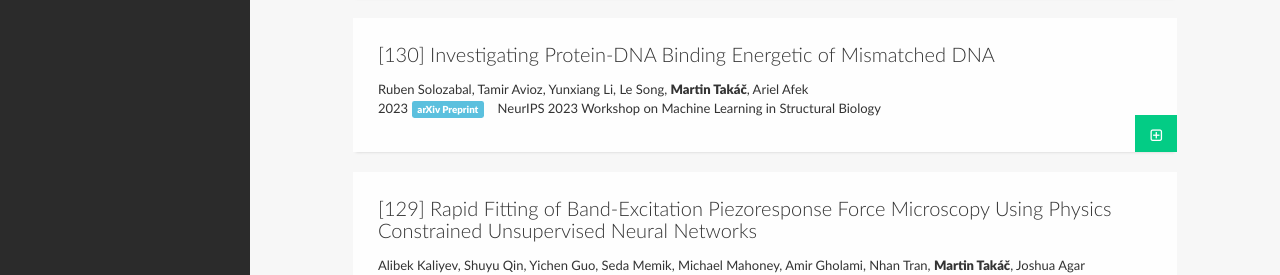
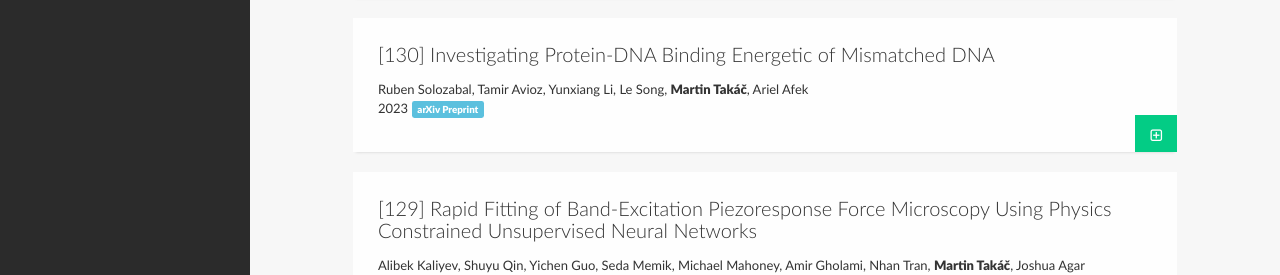
Before and after one commit to martintaki/takac.github.io, a Jekyll site: the page built from Publications.html, in a window 1280 px wide. Shown: the part 688-963 px from the top of the page. Built offline with Jekyll 4.4.1, drawn with Linux system fonts in a browser that asks for light colours; nearby versions of some CDN libraries; library files that are not in the unit come from our copies.

Commit message:
update 10-18-2023

```diff
--- a/_data/papers.yaml
+++ b/_data/papers.yaml
@@ -47,7 +47,6 @@
     \ intricate crystal structures.\n\n\t\t"
   authors: "Ruben Solozabal, Tamir Avioz, Yunxiang Li, Le Song, <strong>Martin Tak\xE1\
     \u010D</strong>, Ariel Afek"
-  journal: NeurIPS 2023 Workshop on Machine Learning in Structural Biology
   title: Investigating Protein-DNA Binding Energetic of Mismatched DNA
   type: tpaper
   year: '2023'
```
